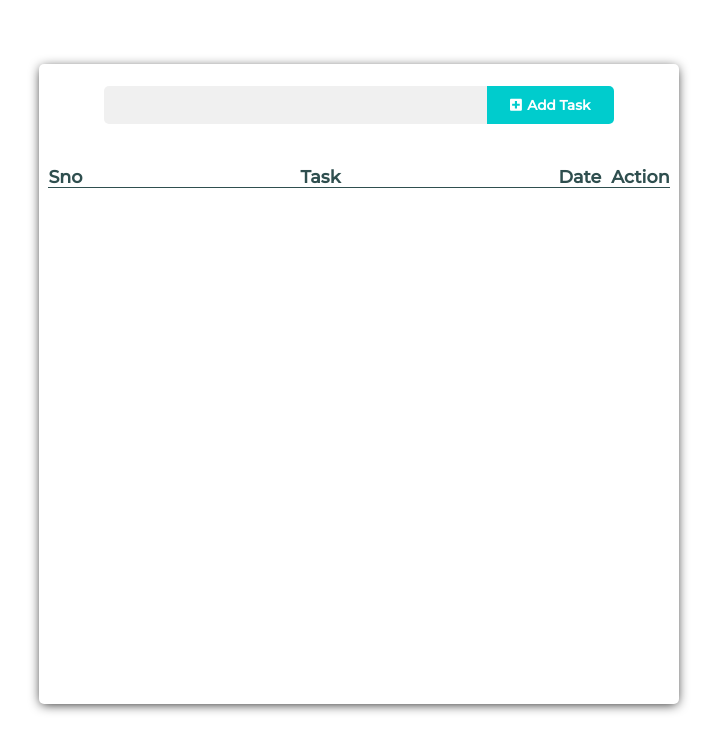
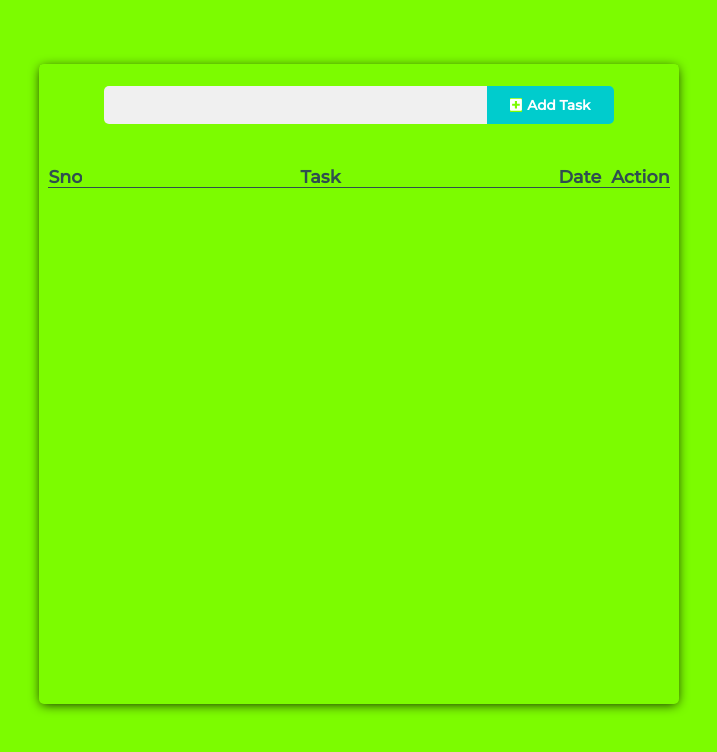
Before and after one commit to ShahrozAhmd/react-todo, a React (Create React App) app: page / in a window 1280 px wide. Shown: the top 752 px of the page, without its empty margins (281-998 px from the left). Built offline with nearby package versions, Linux system fonts and the light colour scheme.

Commit message:
testing deployment

```diff
--- a/src/index.css
+++ b/src/index.css
@@ -5,4 +5,5 @@
   padding: 0;
   box-sizing: border-box;
   font-family: "Montserrat", sans-serif;
+  background-color: lawngreen;
 }
```
